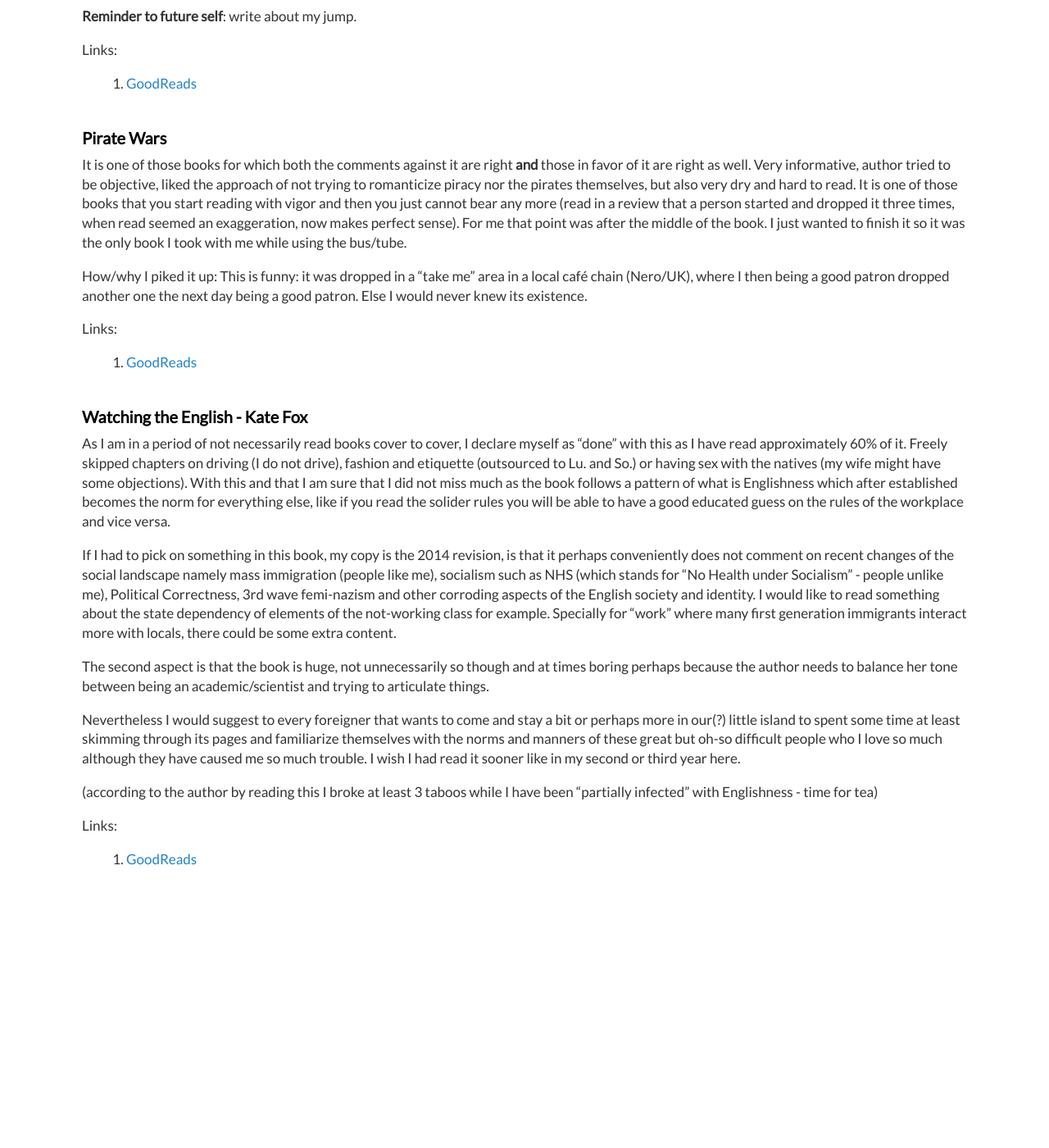
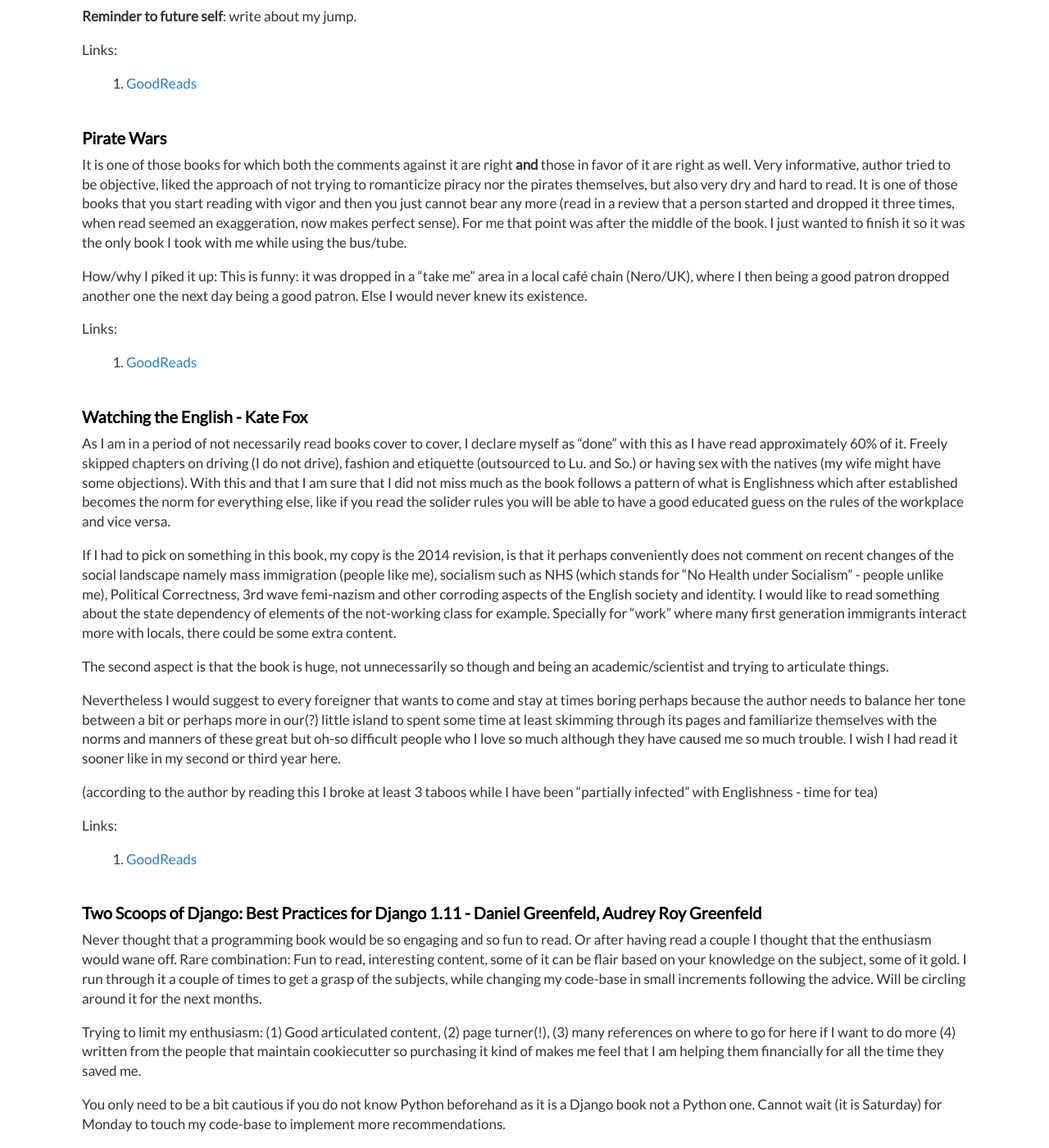
Before and after one commit to dimitrismistriotis/dimitrismistriotis.github.io, a Jekyll site: the page built from _posts/2018-01-21-books_of_2018.md, in a window 1280 px wide and 1400 px high, scrolled down 3555 px. Shown: the whole window at 82% size. Built offline with Jekyll 4.4.1, drawn with Linux system fonts in a browser that asks for light colours; before the commit the page ends 4631 px from its top, so only the background shows below that.

Commit message:
Two scoops

```diff
--- a/_posts/2018-01-21-books_of_2018.md
+++ b/_posts/2018-01-21-books_of_2018.md
@@ -256,10 +256,10 @@ many first generation immigrants interact more with locals, there could be
 some extra content.
 
 The second aspect is that the book is huge, not unnecessarily so though and
-at times boring perhaps because the author needs to balance her tone between
 being an academic/scientist and trying to articulate things.
 
 Nevertheless I would suggest to every foreigner that wants to come and stay
+at times boring perhaps because the author needs to balance her tone between
 a bit or perhaps more in our(?) little island to spent some time at least
 skimming through its pages and familiarize themselves with the norms and
 manners of these great but oh-so difficult people who I love so much although
@@ -271,4 +271,24 @@ have been "partially infected" with Englishness - time for tea)
 
 Links:
 
-1. [GoodReads](https://www.goodreads.com/review/show/2376249540)
+1.  [GoodReads](https://www.goodreads.com/review/show/2376249540)
+
+## Two Scoops of Django: Best Practices for Django 1.11 - Daniel Greenfeld, Audrey Roy Greenfeld
+
+Never thought that a programming book would be so engaging and so fun to read.
+Or after having read a couple I thought that the enthusiasm would wane off.
+Rare combination: Fun to read, interesting content, some of it can be flair
+based on your knowledge on the subject, some of it gold.
+I run through it a couple of times to get a grasp of the subjects, while
+changing my code-base in small increments following the advice. Will be
+circling around it for the next months.
+
+Trying to limit my enthusiasm: (1) Good articulated content, (2) page
+turner(!), (3) many references on where to go for here if I want to do more
+(4) written from the people that maintain cookiecutter so purchasing it kind
+of makes me feel that I am helping them financially for all the time they
+saved me.
+
+You only need to be a bit cautious if you do not know Python beforehand as it
+is a Django book not a Python one. Cannot wait (it is Saturday) for Monday to
+touch my code-base to implement more recommendations.
```
